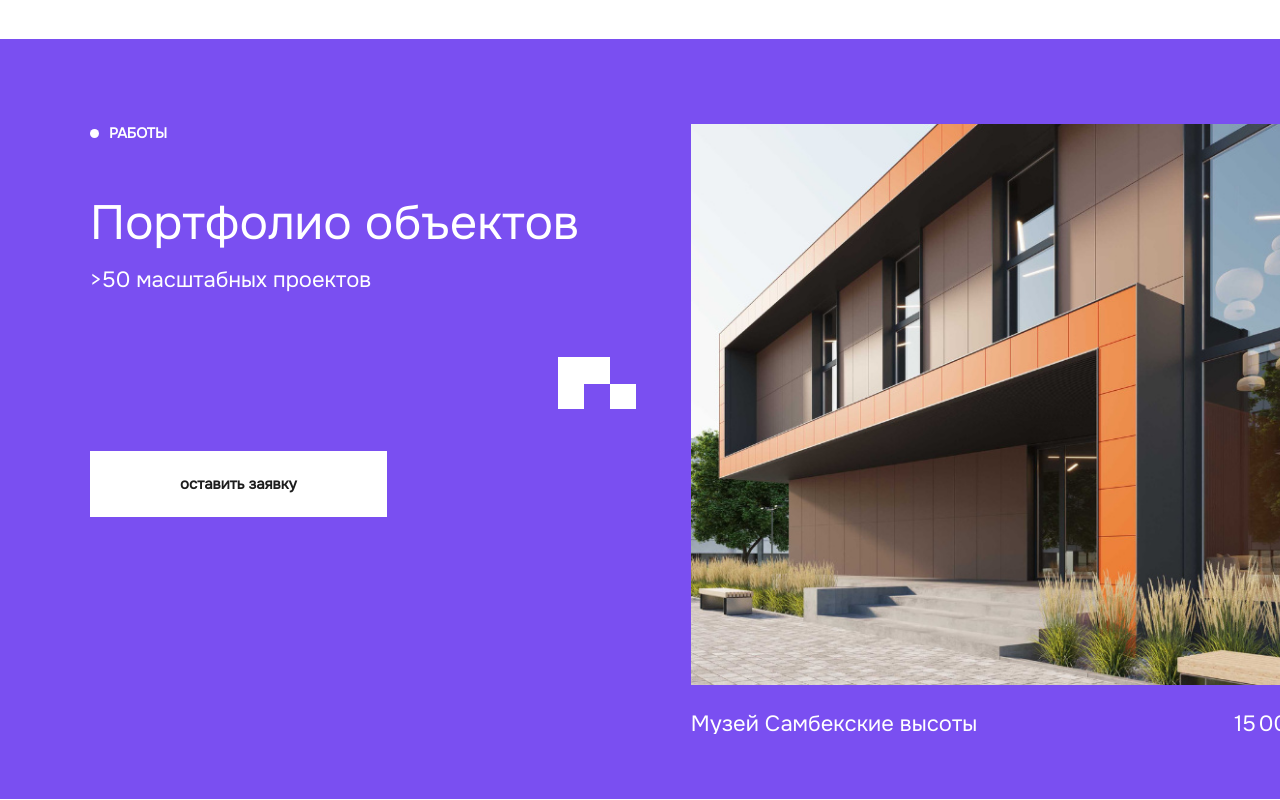
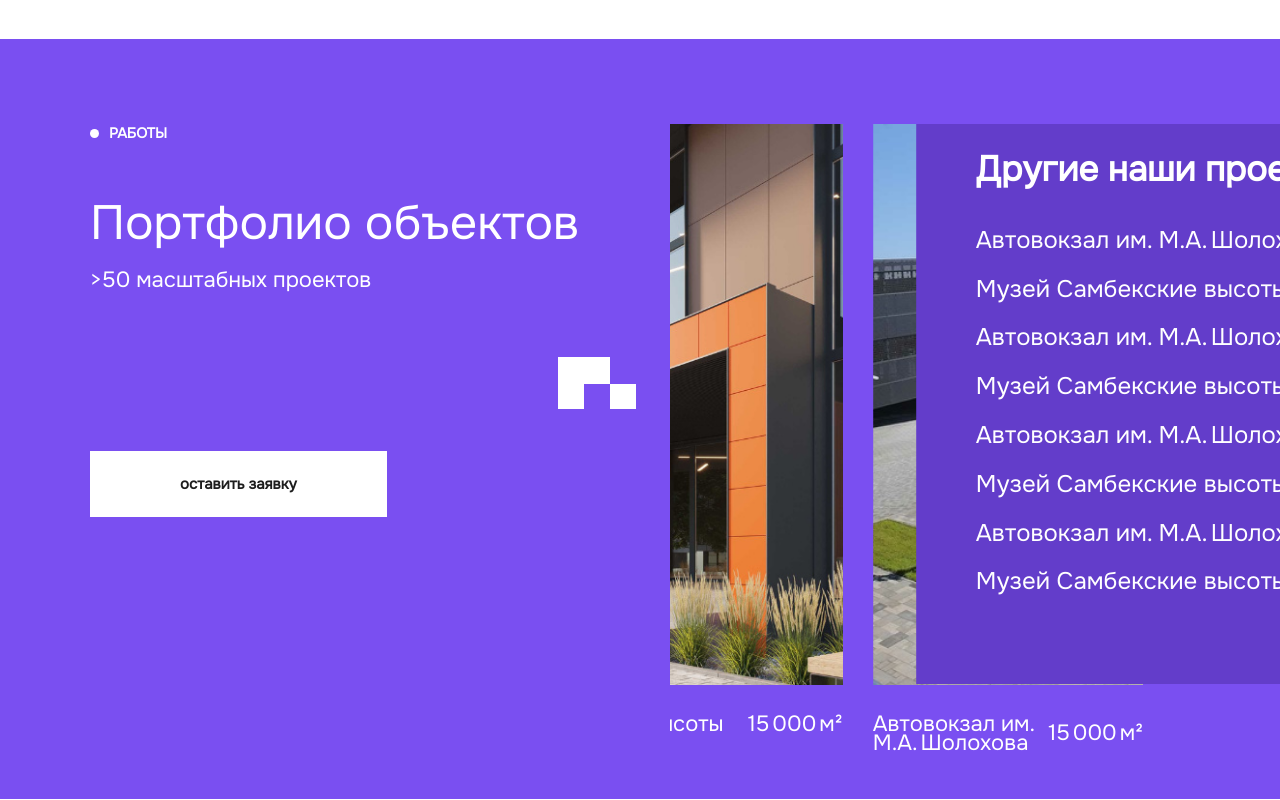
Before and after one commit to klavrenuk/nika, a Vue app: page / in a window 1280 px wide. Shown: the part 2540-3340 px from the top of the page. Built offline with nearby package versions, Linux system fonts and the light colour scheme; a web font is replaced by a local one; what vue-yandex-maps would draw is missing.

Commit message:
Portfolio: update

```diff
--- a/src/components/header/AppHeader.vue
+++ b/src/components/header/AppHeader.vue
@@ -10,6 +10,7 @@ const isChangeSlider = ref(false)
 let intervalId = null
 
 const setActiveSlider = (index) => {
+  clearInterval(intervalId)
   activeSlider.value = index
 }
 
--- a/src/components/portfolio/Portfolio.vue
+++ b/src/components/portfolio/Portfolio.vue
@@ -8,6 +8,7 @@ import PortfolioSlider from './PortfolioSlider.vue';
 
 const images = [
   {
+    id: 1,
     src: '/images/portfolio-img.jpg',
     thumbnail: '/images/portfolio-img.jpg',
     title: 'Музей Самбекские высоты',
@@ -15,6 +16,7 @@ const images = [
     text: 'Музей Самбекские высоты'
   },
   {
+    id: 2,
     src: '/images/portfolio-img-1.png',
     thumbnail: '/images/portfolio-img-1.png',
     title: 'Автовокзал им. М.А. Шолохова',
@@ -22,6 +24,7 @@ const images = [
     text: 'Автовокзал им. М.А. Шолохова'
   },
   {
+    id: 3,
     isCustom: true
   }
 ]
--- a/src/components/portfolio/PortfolioSlider.vue
+++ b/src/components/portfolio/PortfolioSlider.vue
@@ -1,17 +1,11 @@
 <template>
-    <div>
-        <swiper
-            :slidesPerView="'auto'"
-            :spaceBetween="30"
-            :centeredSlides="true"
-            :pagination="{
-                clickable: false,
-            }"
-            :modules="modules" class="mySwiper"
-            :loop="true"
-            :autoplay="{ delay: 3000, disableOnInteraction: false }"
-        >
-            <swiper-slide v-for="(image, index) of list">
+    <swiper :slides-per-view="'auto'" :centered-slides="true" :space-between="30" :pagination="{
+        clickable: true,
+    }" :autoplay="{
+        delay: 3000,
+        disableOnInteraction: false,
+    }" :modules="modules" class="mySwiper">
+        <swiper-slide v-for="(image, index) of list" :key="image.id">
             <a class="slider-item" @click="handleSliderClick(index)">
                 <PortfolioSliderCustom v-if="image.isCustom" />
                 <img v-else :src="image.src" :alt="image.alt" class="slider-item__img">
@@ -22,66 +16,73 @@
             </a>
         </swiper-slide>
     </swiper>
-    </div>
 </template>
 
 <script>
-import PortfolioSliderCustom from './PortfolioSliderCustom.vue';
-
 // Import Swiper Vue.js components
 import { Swiper, SwiperSlide } from 'swiper/vue';
 
 // Import Swiper styles
 import 'swiper/css';
+import 'swiper/css/pagination';
+import 'swiper/css/autoplay';
 
-import 'swiper/css/pagination';
+import PortfolioSliderCustom from './PortfolioSliderCustom.vue';
 
 // import required modules
 import { Pagination, Autoplay } from 'swiper/modules';
 
 export default {
+    components: {
+        Swiper,
+        SwiperSlide,
+        PortfolioSliderCustom
+    },
+
     props: {
         list: {
             type: Array
         }
     },
 
-    emits: ['on-click'],
-
-    components: {
-        Swiper,
-        SwiperSlide,
-        PortfolioSliderCustom
-    },
-
-    methods: {
-        handleSliderClick(index) {
-            console.log('ooo', index);
-
-            this.$emit('on-click', { index });
-        }
-    },
-
     setup() {
         return {
-            modules: [Pagination, Autoplay],
+            modules: [Pagination, Autoplay], // 添加 Autoplay 模块
         };
-    }
+    },
 };
 </script>
 
 <style lang="scss">
-.mySwiper {
-}
-
-#app .swiper-wrapper {
-    height: auto !important;
-    // overflow: visible !important;
-}
-
 .swiper {
     width: 100%;
     height: 100%;
+}
+
+.swiper-slide {
+    /* Center slide text vertically */
+    display: flex;
+    justify-content: center;
+    align-items: center;
+}
+
+.swiper-slide img {
+    display: block;
+    width: 100%;
+    height: 100%;
+    object-fit: cover;
+}
+
+.swiper-slide {
+    width: 60%;
+}
+
+.swiper-slide:nth-child(2n) {
+    width: 40%;
+}
+
+.swiper-slide:nth-child(3n) {
+    width: 20%;
 }
 
 .slider-item {
@@ -89,7 +90,6 @@ export default {
 }
 
 .swiper-slide {
-    width: 650px !important;
     display: flex;
     justify-content: center;
     align-items: center;
```
Lines whose indentation alone changed are shown as unchanged.
